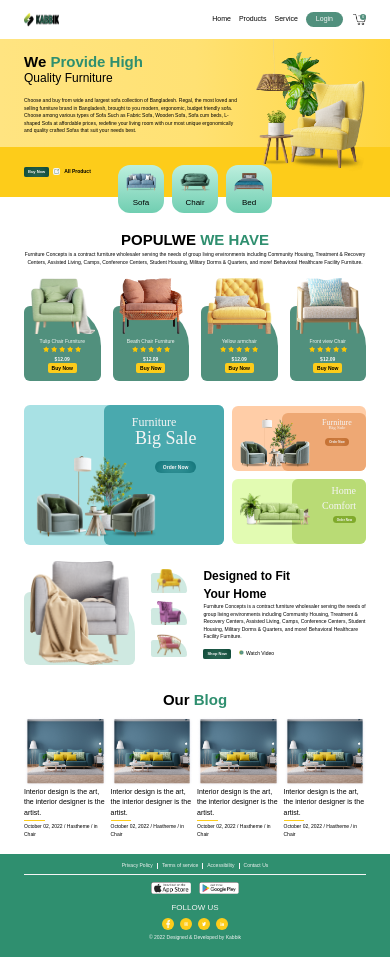
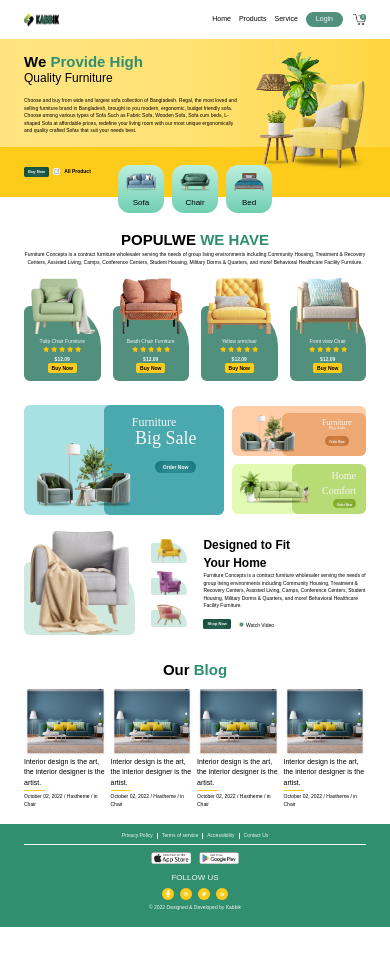
Before and after one commit to eaysin-arafat/jrk-assignment, a React (Vite) app: page / in a window 390 px wide. After the commit the page ends 927 px from the top, so only its background shows below. Built offline with nearby package versions, Linux system fonts and the light colour scheme; a web font is replaced by a local one.

Commit message:
responsive tahmnail

```diff
--- a/src/components/Hero.tsx
+++ b/src/components/Hero.tsx
@@ -12,7 +12,7 @@ const Hero = () => {
     <div>
       <div className="flex relative bg-gradient-to-r from-[#FFE481] via-[#FFE173] to-[#FFD63F] pt-3">
         <div className="">
-          <div className="px-6 lg:px-36 pb-3 w-[68%] md:w-[75%]">
+          <div className="px-6 lg:px-36 pb-3 w-[68%] md:w-[75%] lg:py-5">
             <Heading
               blackText="We"
               greenText="Provide High"
@@ -31,7 +31,7 @@ const Hero = () => {
             </p>
           </div>
 
-          <div className="bg-orangeColor flex items-center gap-1 md:gap-2 px-6 lg:px-36 py-5">
+          <div className="bg-orangeColor flex items-center gap-1 md:gap-2 px-6 lg:px-36 py-5 lg:py-8">
             <button className="primary-btn">Buy Now</button>
             <button className="flex items-center justify-center gap-1  text font-semibold">
               <img
@@ -55,7 +55,7 @@ const Hero = () => {
         </div>
       </div>
 
-      <div className="flex items-center justify-center gap-2 mt-[-32px] transform">
+      <div className="flex items-center justify-center gap-2 mt-[-32px] lg:mt-[-45px] transform">
         <HeroProductCard title="Sofa" image="/hero/sofa.png" />
 
         <HeroProductCard title="Chair" image="/hero/chair.png" />
--- a/src/components/ProductAds.tsx
+++ b/src/components/ProductAds.tsx
@@ -45,11 +45,11 @@ const ProductAds = () => {
 
         <div className="flex items-center gap-2 mt-2">
           <button className="primary-btn">Shop Now</button>
-          <button className="text flex items-center gap-[2px] ">
+          <button className="text flex items-center gap-[2px] pt-1">
             <img
               src="/icons/video-play.png"
               width={w768 ? "5" : w1024 ? "10" : "13"}
-              className="pb-[2px]"
+              className="pb-[2.5px]"
               alt=""
             />{" "}
             Watch Video
--- a/src/components/Thumbnails.tsx
+++ b/src/components/Thumbnails.tsx
@@ -16,10 +16,10 @@ const Thumbnail = () => {
           image={{
             alt: "big sail",
             url: "/public/thumbnail/big-sail.png",
-            width: w768 ? "120" : w1024 ? "180" : "200",
+            width: w768 ? "95" : w1024 ? "180" : "200",
             imageClassName: "ml-1 md:ml-8 lg:ml-10",
           }}
-          height="h-[140px] md:h-[160px] lg:h-[200px]"
+          height="h-[110px] md:h-[160px] lg:h-[200px]"
           childrenClassName="pt-2 lg:pt-5 pr-7 md:pr-16"
         >
           <>
@@ -39,17 +39,17 @@ const Thumbnail = () => {
       <div className="w-[40%] space-y-2">
         <ThumbnailSingle
           color={{
-            primaryColor: "bg-[#FFCDA7] pt-[7px]",
+            primaryColor: "bg-[#FFCDA7] pt-[7px] lg:pt-[13px]",
             secondColor: "bg-[#EEA874]",
           }}
           primaryColorWidth="w-[25%]"
           image={{
             alt: "big sail",
             url: "/public/thumbnail/big-sail.png",
-            width: w768 ? "70" : w1024 ? "90" : "110",
+            width: w768 ? "55" : w1024 ? "90" : "110",
             imageClassName: "!bottom-1 md:ml-10",
           }}
-          height="h-[65px] md:h-[75px] lg:h-[95px]"
+          height="h-[50px] md:h-[75px] lg:h-[95px]"
           childrenClassName="!text-center ml-3 pl-9 pt-1 w-[75%]"
         >
           <>
@@ -77,7 +77,7 @@ const Thumbnail = () => {
             }}
             primaryColorWidth="w-[50%]"
             childrenClassName="!pt-1"
-            height="h-[65px] md:h-[75px] lg:h-[95px]"
+            height="h-[50px] md:h-[75px] lg:h-[95px]"
           >
             <>
               <h3 className="font-italianno text-[10px] md:text-[15px] lg:text-[20px]">
--- a/src/index.css
+++ b/src/index.css
@@ -62,7 +62,7 @@ body {
   }
 
   .thamnail-btn {
-    @apply font-semibold text-[3px] md:text-[5px] lg:text-[7px] px-[4px] md:px-[6px] pt-[2px] md:pt-[2px] py-[1px] rounded-full transform translate-y-[-9px];
+    @apply font-semibold text-[3px] md:text-[5px] lg:text-[7px] px-[4px] md:px-[6px] pt-1 md:pt-[2px] py-[1px] rounded-full transform translate-y-[-9px];
   }
 }
 
```
